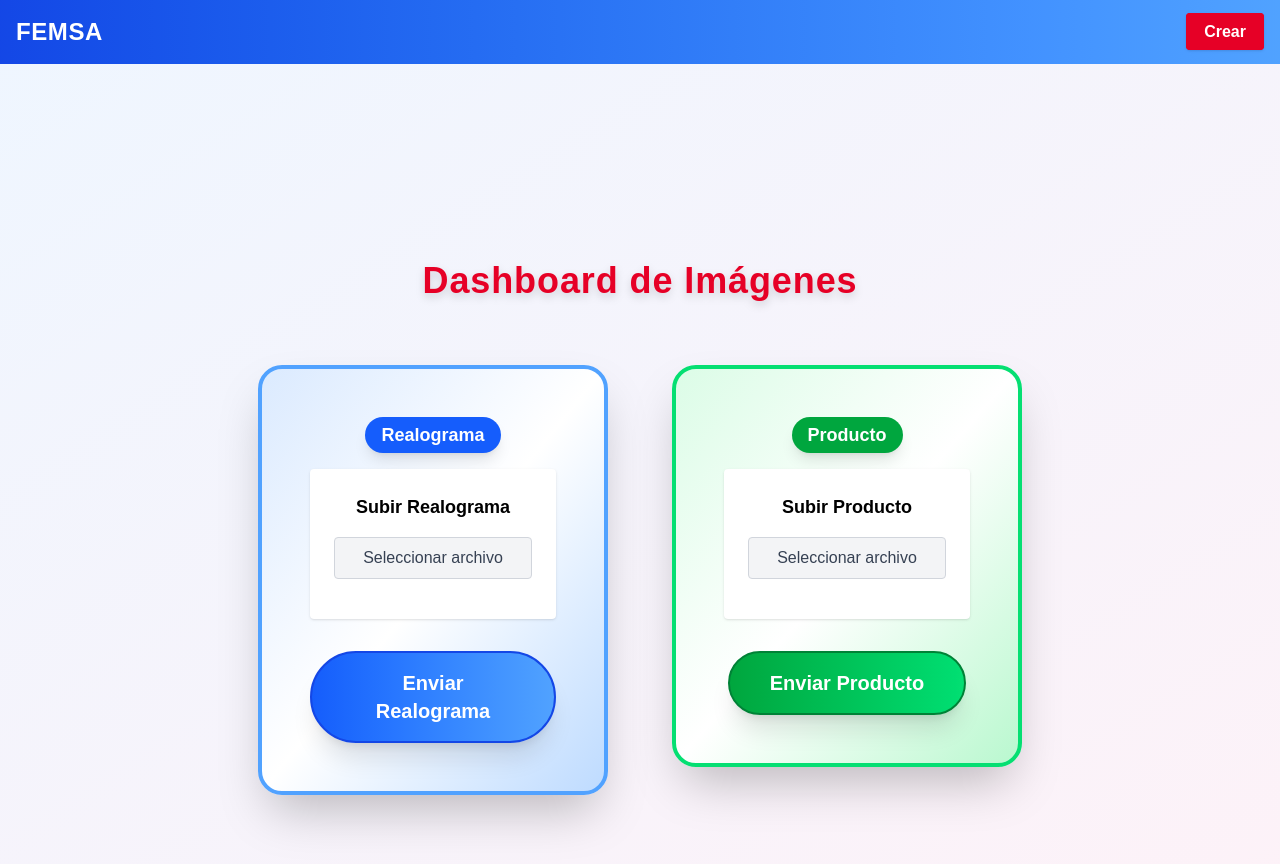
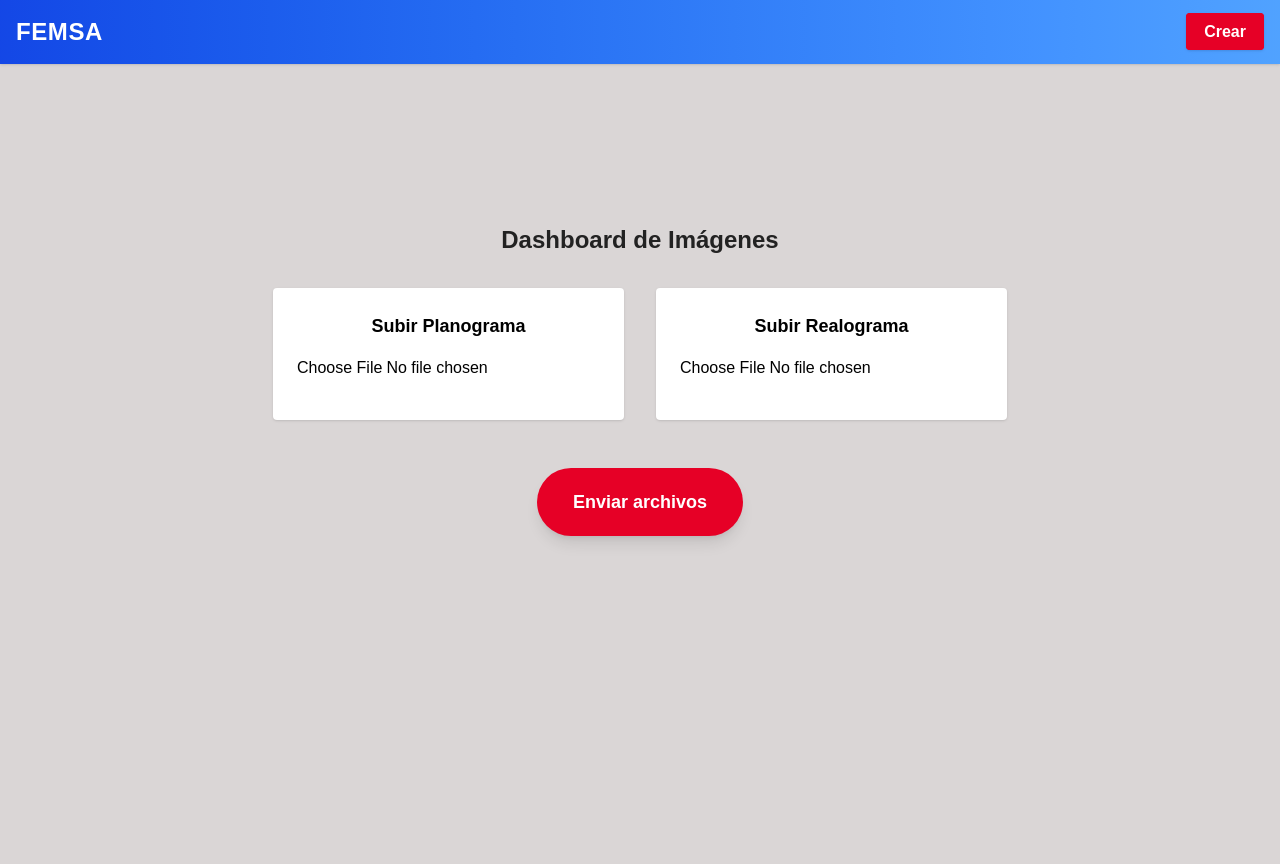
Before and after one commit to FEMSA-Hack/FEMSA-WebPage, a Next.js app: page /homemain in a window 1280 px wide. Built offline with nearby package versions, Linux system fonts and the light colour scheme.

Commit message:
SUBIENDO AHORA SI

```diff
--- a/src/app/dashboardRealograma/page.tsx
+++ b/src/app/dashboard/page.tsx
@@ -69,6 +69,7 @@ export default function DashboardPage() {
           <p>Productos incorrectos: {generalStats.incorrectProducts}</p>
         </div>
 
+
         {/* Estadísticas del producto seleccionado (si existe) */}
         {selectedProduct && (
           <div
--- a/src/app/homemain/page.tsx
+++ b/src/app/homemain/page.tsx
@@ -18,20 +18,14 @@ function ImageUploadBox({ title }: { title: string }) {
   };
 
   return (
-    <div className="bg-white rounded shadow p-6  flex flex-col items-center w-full max-w-md ">
+    <div className="bg-white rounded shadow p-6 flex flex-col items-center w-full max-w-md ">
       <h3 className="text-lg font-semibold mb-4">{title}</h3>
-      <label className="mb-4 w-full cursor-pointer">
-      <span className="block bg-gray-100 border border-gray-300 rounded px-4 py-2 text-center text-gray-700 hover:bg-gray-200 transition truncate overflow-hidden w-full">
-        {image ? "Archivo seleccionado" : "Seleccionar archivo"}
-      </span>
       <input
         type="file"
         accept="image/*"
         onChange={handleImageChange}
-          className="hidden"
+        className="mb-4"
       />
-      </label>
-
       {image && (
         <Image
           src={image}
@@ -45,52 +39,28 @@ function ImageUploadBox({ title }: { title: string }) {
   );
 }
 
-// ...existing code...
 export default function HomePage() {
   const router = useRouter();
 
-  const handleRealograma = () => {
-    router.push("/dashboardRealograma");
-  };
-
-  const handleProducto = () => {
-    router.push("/positionProduct");
+  const handleEnviar = () => {
+    router.push("/dashboard");
   };
 
   return (
-    <section className="flex flex-col justify-center items-center pt-32 min-h-screen bg-gradient-to-br from-blue-50 to-pink-50">
-      <h2 className="text-4xl font-extrabold mb-16 text-center text-[#e60026] drop-shadow-lg tracking-wide">
-        Dashboard de Imágenes
-      </h2>
-      <div className="flex flex-col md:flex-row gap-16 justify-center items-start text-black">
-        {/* Realograma Section */}
-        <div className="flex flex-col items-center bg-gradient-to-br from-blue-100 via-white to-blue-200 rounded-3xl shadow-2xl border-4 border-blue-400 p-12 hover:scale-105 transition-transform duration-300 w-[350px]">
-          <span className="mb-4 px-4 py-1 rounded-full bg-blue-600 text-white font-bold shadow-lg text-lg">
-            Realograma
-          </span>
+    <section className="flex flex-col justify-center items-center pt-40">
+      <h2 className="text-2xl font-bold mb-8 text-center">Dashboard de Imágenes</h2>
+      <div className="flex flex-col md:flex-row gap-8 justify-center items-start text-black">
+        <ImageUploadBox title="Subir Planograma" />
         <ImageUploadBox title="Subir Realograma" />
+      </div>
+      <div className="flex justify-center mt-8">
         <button
-            onClick={handleRealograma}
-            className="mt-8 rounded-full bg-gradient-to-r from-blue-600 to-blue-400 text-white px-10 py-4 text-xl font-extrabold shadow-xl hover:from-blue-800 hover:to-blue-600 hover:scale-110 transition-all border-2 border-blue-700"
+          onClick={handleEnviar}
+          className="mt-4 rounded-full bg-[#e60026] text-white px-8 py-4 text-lg font-bold border-4 border-transparent hover:border-yellow-400 hover:bg-white hover:text-[#e60026] transition-all shadow-lg"
         >
-            Enviar Realograma
+          Enviar archivos
         </button>
-        </div>
-        {/* Producto Section */}
-        <div className="flex flex-col items-center bg-gradient-to-br from-green-100 via-white to-green-200 rounded-3xl shadow-2xl border-4 border-green-400 p-12 hover:scale-105 transition-transform duration-300 w-[350px]">
-          <span className="mb-4 px-4 py-1 rounded-full bg-green-600 text-white font-bold shadow-lg text-lg">
-            Producto
-          </span>
-          <ImageUploadBox title="Subir Producto" />
-          <button
-            onClick={handleProducto}
-            className="mt-8 rounded-full bg-gradient-to-r from-green-600 to-green-400 text-white px-10 py-4 text-xl font-extrabold shadow-xl hover:from-green-800 hover:to-green-600 hover:scale-110 transition-all border-2 border-green-700"
-          >
-            Enviar Producto
-          </button>
-        </div>
       </div>
     </section>
   );
 }
-// ...existing code...
--- a/src/app/positionProduct/page.tsx
+++ /dev/null
@@ -1,23 +0,0 @@
-"use client";
-import { useEffect, useState } from "react";
-import Image from "next/image";
-
-export default function PositionProductPage() {
-  const [standImageUrl, setStandImageUrl] = useState<string | null>(null);
-
-  useEffect(() => {
-    const url = localStorage.getItem("standImageUrl");
-    setStandImageUrl(url);
-  }, []);
-
-  return (
-    <section className="flex flex-col items-center justify-center min-h-screen">
-      <h2 className="text-2xl font-bold mb-6">Producto Acomodado en el Stand</h2>
-      {standImageUrl ? (
-        <Image src={standImageUrl} alt="Producto acomodado" width={500} height={500} className="rounded shadow-lg max-w-lg" />
-      ) : (
-        <p>No hay imagen para mostrar.</p>
-      )}
-    </section>
-  );
-}
```
Lines whose indentation alone changed are shown as unchanged.
